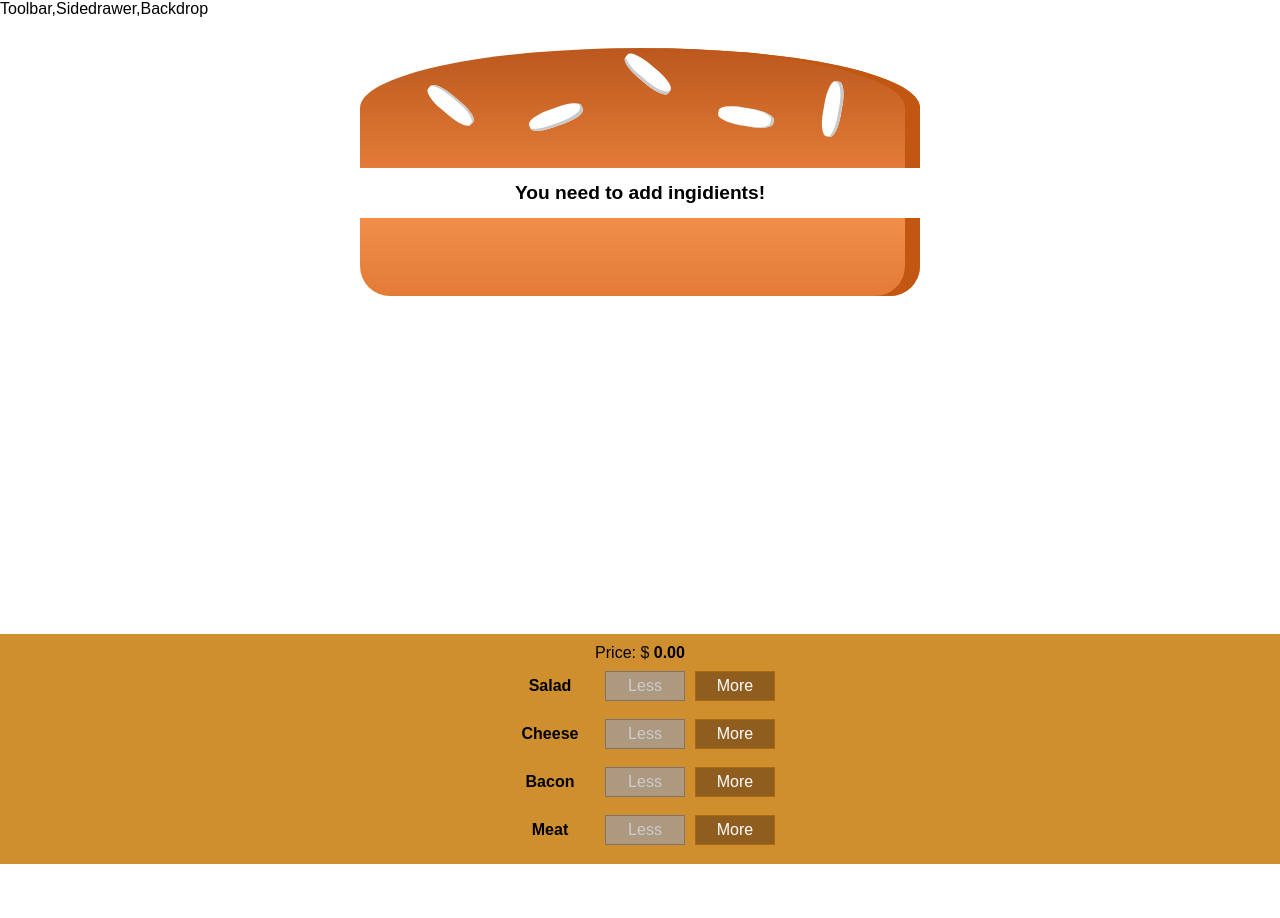
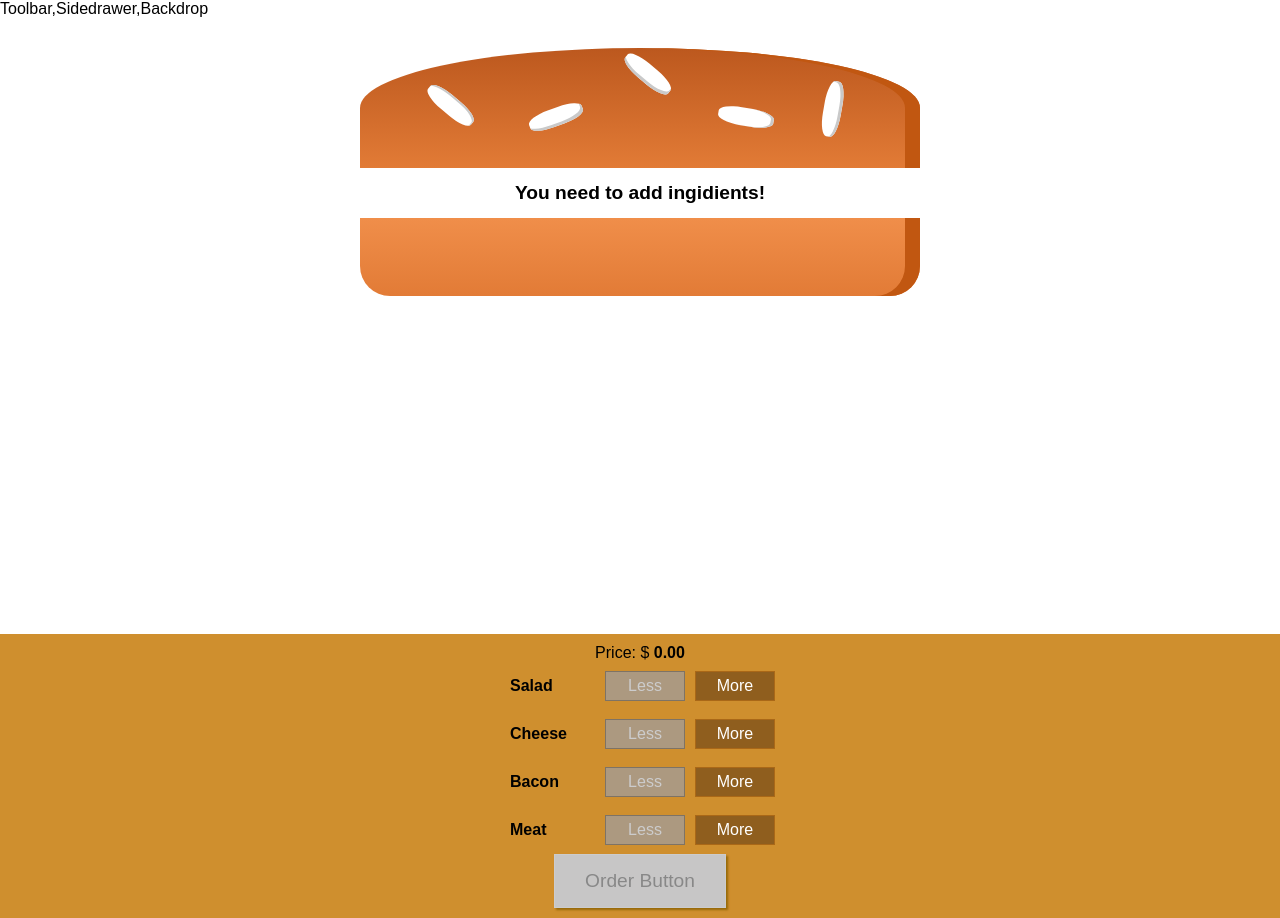
Before and after one commit to manikdhupar/burgerBuilder, a React app: page / in a window 1280 px wide. Before the commit the page ends 864 px from the top, so only its background shows below. Built offline with nearby package versions, Linux system fonts and the light colour scheme.

Commit message:
added order button functionality

```diff
--- a/src/components/Burger/BuildControls/BuildControls.css
+++ b/src/components/Burger/BuildControls/BuildControls.css
@@ -3,8 +3,50 @@
 	background-color: #cf8f2e;
 	display: flex;
 	flex-flow: column;
-	text-align: center;
+	align-items: center;
+	box-shadow: 0 2px 1px #ccc;
 	margin: auto;
 	padding: 10px 0;
-	box-shadow: 0 2px 1px #ccc;
 }
+
+.OrderButton {
+	background-color: #dad735;
+	outline: none;
+	cursor: pointer;
+	border: 1px solid #966909;
+	color: #966909;
+	font-family: inherit;
+	font-size: 1.2em;
+	padding: 15px 30px;
+	box-shadow: 2px 2px 2px #966909;
+}
+
+.OrderButton:hover,
+.OrderButton:active {
+	background-color: #a0db41;
+	border: 1px solid #966909;
+	color: #966909;
+}
+
+.OrderButton:disabled {
+	background-color: #c7c6c6;
+	cursor: not-allowed;
+	border: 1px solid #ccc;
+	color: #888888;
+}
+
+.OrderButton:not(:disabled) {
+	animation: enable 0.3s linear;
+}
+
+@keyframes enable {
+	0% {
+		transform: scale(1);
+	}
+	60% {
+		transform: scale(1.1);
+	}
+	100% {
+		transform: scale(1);
+	}
+}
--- a/src/components/Burger/BuildControls/BuildControls.js
+++ b/src/components/Burger/BuildControls/BuildControls.js
@@ -26,6 +26,9 @@ const buildControls = (props) => {
 					/>
 				);
 			})}
+			<button className={classes.OrderButton} disabled={!props.purchasable}>
+				Order Button
+			</button>
 		</div>
 	);
 };
--- a/src/containers/BurgerBuilder/BurgerBuilder.js
+++ b/src/containers/BurgerBuilder/BurgerBuilder.js
@@ -17,7 +17,8 @@ class BurgerBuilder extends Component {
 			bacon: 0,
 			meat: 0
 		},
-		totalPrice: 0
+		totalPrice: 0,
+		purchasable: false
 	};
 
 	addIngredientHandler = (type) => {
@@ -36,6 +37,7 @@ class BurgerBuilder extends Component {
 			ingredients: updatedIngredients,
 			totalPrice: newPrice
 		});
+		this.updatePurchaseState(updatedIngredients);
 	};
 	removeIngredientHandler = (type) => {
 		// onClick handler for adding ingredients
@@ -56,7 +58,23 @@ class BurgerBuilder extends Component {
 			ingredients: updatedIngredients,
 			totalPrice: newPrice
 		});
+		this.updatePurchaseState(updatedIngredients);
 	};
+
+	updatePurchaseState = (ingredients) => {
+		const sum = Object.keys(ingredients)
+			.map((ele) => {
+				return ingredients[ele];
+			})
+			.reduce((preValue, newValue) => {
+				return preValue + newValue;
+			}, 0);
+		console.log(sum);
+		this.setState({
+			purchasable: sum > 0
+		});
+	};
+
 	render() {
 		const disabledInfo = {
 			...this.state.ingredients
@@ -68,13 +86,13 @@ class BurgerBuilder extends Component {
 
 		return (
 			<React.Fragment>
-				{console.log(disabledInfo)}
 				<Burger ingridients={this.state.ingredients} />
 				<BuildControls
 					removed={this.removeIngredientHandler}
 					price={this.state.totalPrice}
 					added={this.addIngredientHandler}
 					disabled={disabledInfo}
+					purchasable={this.state.purchasable}
 				/>
 			</React.Fragment>
 		);
```
